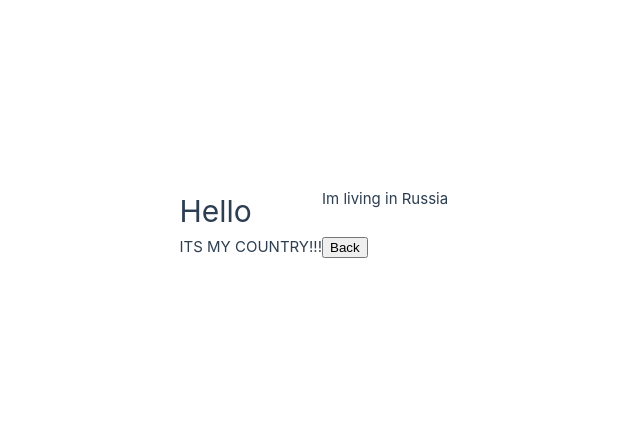
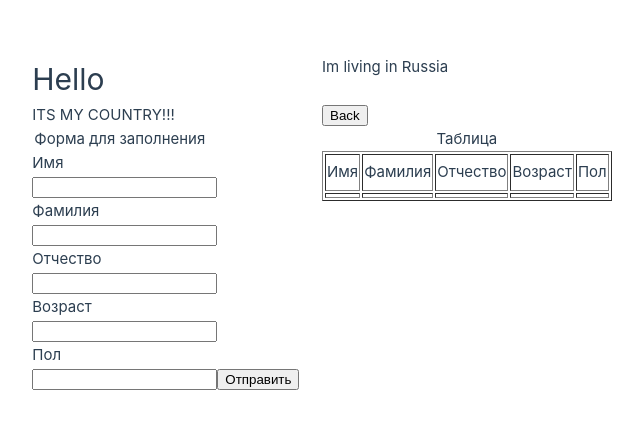
Before and after one commit to Teddi-pro/vue-edu-sandbox, a Vue app: page /AboutMe in a window 1280 px wide. Shown: the part 177-606 px from the top of the page, without its empty margins (318-961 px from the left). Built offline with nearby package versions, Linux system fonts and the light colour scheme.

Commit message:
Таблица реактивно принимает данные из формы

```diff
--- a/src/components/AboutMe.vue
+++ b/src/components/AboutMe.vue
@@ -4,11 +4,57 @@
 <p>Im living in Russia</p>
 <strong>ITS MY COUNTRY!!!</strong>
 <router-link to="/"><button>Back</button></router-link>
+<form @submit.prevent>
+    <legend>Форма для заполнения</legend>
+    <div>Имя</div>
+  <input v-model="Person.name" type="text" name="name" required="required">
+  <div>Фамилия</div>
+  <input v-model="Person.surname" type="text" name="surname">
+  <div>Отчество</div>
+  <input v-model="Person.patronymic" type="text" name="patronymic">
+  <div>Возраст</div>
+  <input v-model="Person.age" type="text" name="age">
+  <div>Пол</div>
+  <input v-model="Person.sex" type="text" name="sex">
+  <button v-on:click="btnForm">Отправить</button>
+</form>
+<table border="1" height="50" width="50">
+  <caption>Таблица</caption>
+  <tr>
+    <th>Имя</th>
+    <th>Фамилия</th>
+    <th>Отчество</th>
+    <th>Возраст</th>
+    <th>Пол</th>
+   </tr>
+   <tr><td>{{ PersonData.name }}</td><td>{{ PersonData.surname }}</td><td>{{ PersonData.patronymic }}</td><td>{{ PersonData.age }}</td><td>{{ PersonData.sex }}</td></tr>
+
+
+</table>
 
 </template>
 
-<script>
-export default {
+<script setup>
+import {ref, reactive} from 'vue'
 
-}
+const Person = reactive({
+  name:"",
+  surname:"",
+  patronymic:"",
+  age:"",
+  sex:""
+})
+
+const PersonData = ref({
+  name:"",
+  surname:"",
+  patronymic:"",
+  age:"",
+  sex:""
+})
+
+const btnForm = () => PersonData.value = JSON.parse(JSON.stringify(Person))
+
+
+
 </script>
```
